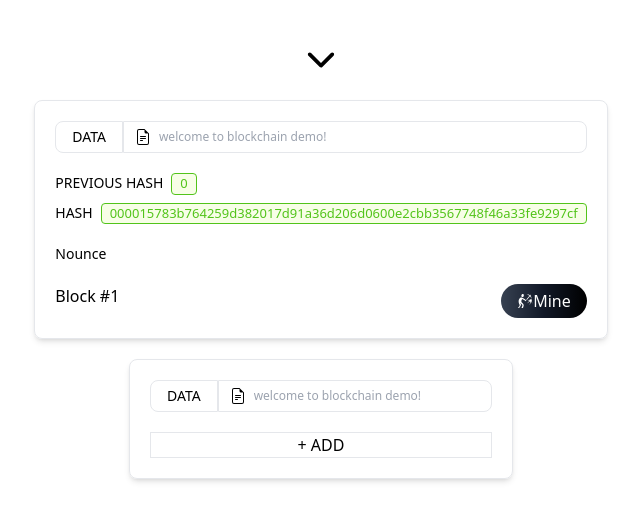
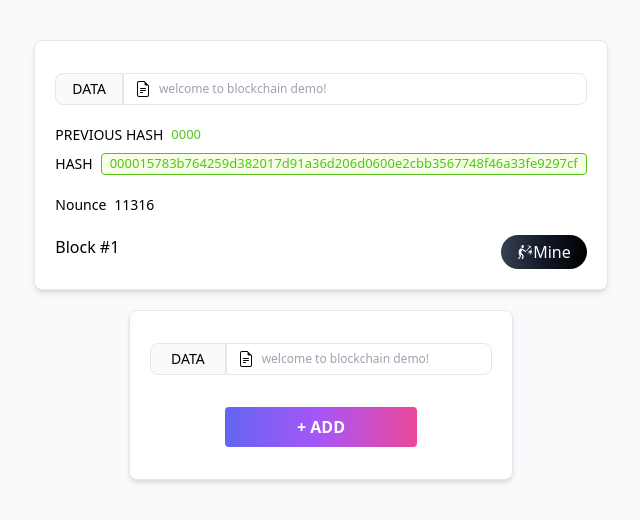
Before and after one commit to VijayKesanakurthi/blockchaindemo, a Next.js app: page / in a window 1280 px wide. Shown: the top 524 px of the page, without its empty margins (319-959 px from the left). Built offline with nearby package versions, Linux system fonts and the light colour scheme.

Commit message:
styling left

```diff
--- a/components/add.jsx
+++ b/components/add.jsx
@@ -1,17 +1,31 @@
 import {BsFileEarmarkText} from 'react-icons/bs'
+// // import sha256 from 'crypto-js/sha256';
+// import * as sha256 from 'crypto-js/sha256';
+// // import sha256 = require("crypto-js/sha256");
+// import Base64 from 'crypto-js/enc-base64';
+// import hmacSHA512 from 'crypto-js/hmac-sha512';
+// import {AddBlock} from './backend'
+import {useState} from 'react'
 
 
-export default function add({data,handle}){
+
+export default function add({handle}){
   const styles={
-    wrapper:` mt-10 flex space-y-5 font-extralight   align-center w-full p-5 border max-w-sm justify-center flex-col w-full shadow-md rounded-lg hover:shadow-2xl transition-all`,
+    wrapper:` bg-white mt-14 flex space-y-8 font-extralight   items-center w-full p-5 py-8 border max-w-sm justify-center flex-col w-full shadow-md rounded-lg hover:shadow-2xl transition-all`,
     inputwrapper:"  flex   w-full  items-center ",
     input:"outline-none text-xs p-[4px]  flex-1 ",
     inputgroup:`p-[3px]  hover:border-sky-400 focus-within:ring-2 focus-within:ring-sky-100 focus-within:border-sky-400 flex rounded-r-lg items-center border flex-1`,
     texticon:"p-[4px] pl-2",
-    inputtext:"border rounded-l-lg p-[5px] text-sm font-light  px-4",
-    button:"border",
+    inputtext:"border rounded-l-lg p-[5px] text-sm font-light  px-5 bg-gray-50",
+    button:"bg-gradient-to-r from-indigo-500 via-purple-500 to-pink-500 hover:bg-gray-400 text-white font-bold w-full  max-w-[12rem] py-2 px-4 rounded",
   }
 
+
+  const [input,setInput]=useState("");
+  const [load,setLoad]=useState(true)
+  function handleClick(){
+   handle(input)
+  }
 
   return(
     <div className={styles.wrapper}>
@@ -24,13 +38,15 @@ export default function add({data,handle}){
        <BsFileEarmarkText />
           </span>
         <input
+          onChange={(e)=>setInput(e.target.value)}
           placeholder="welcome to blockchain demo!"
           className={styles.input} type="text"/>
       </div>
     </div>
       <button
-        onClick={()=>handle([... data,{block: 1, chain: 1, nonce: 11316, previous: '0',hash:'000015783b764259d382017d91a36d206d0600e2cbb3567748f46a33fe9297cf'}])}
-        className={styles.button}> + ADD</button>
+        onClick={handleClick}
+        className={styles.button}>
+          + ADD</button>
       </div>
   )
 }
--- a/components/block.jsx
+++ b/components/block.jsx
@@ -1,26 +1,31 @@
-import {BsFileEarmarkText} from 'react-icons/bs'
-import {GiMiner} from 'react-icons/gi'
+import {BsFileEarmarkText} from 'react-icons/bs';
+import {GiMiner} from 'react-icons/gi';
+import {useState} from 'react';
 
-
-const Block=({hash,prevhash})=>{
+const Block=({data,hashChange,mine})=>{
   const styles={
-    wrapper:`flex space-y-5 font-extralight    align-center w-full p-5 border max-w-xl justify-center flex-col w-full shadow-md rounded-lg hover:shadow-2xl transition-all`,
+    wrapper:`flex space-y-5 font-extralight   bg-white align-center w-full p-5 pt-8 border min-w-xl max-w-xl justify-center flex-col w-full shadow-md rounded-lg hover:shadow-2xl transition-all`,
     inputwrapper:"  flex   w-full  items-center ",
     input:"outline-none text-xs p-[4px]  flex-1 ",
     inputgroup:`p-[3px]  hover:border-sky-400 focus-within:ring-2 focus-within:ring-sky-100 focus-within:border-sky-400 flex rounded-r-lg items-center border flex-1`,
     texticon:"p-[4px] pl-2",
-    inputtext:"border rounded-l-lg p-[5px] text-sm font-light  px-4"
+    inputtext:"border rounded-l-lg p-[5px] text-sm font-light bg-gray-50 px-4"
   }
   const text={
     wrapper:"space-y-2 ",
-    prev:"flex space-x-2",
-    scroll:"overflow-x-scroll scrollbar-thin text-[13px] py-0",
+    prev:"flex space-x-2 items-center",
+    scroll:"overflow-x-scroll scrollbar-thin text-[13px] max-md",
     green:" bg-lime-50 border text-[#52c41a] rounded border-[#52c41a] px-2",
     txt:"text-sm",
+    greenprev:"text-[#52c41a] text-[0.7rem]",
+    redprev:"text-red-400 text-[0.7rem]",
+   red:" bg-red-50 border text-red-400 rounded border-red-400 px-2",
+
   }
   const button={
     btn:`flex items-center text-md  bg-gradient-to-r from-gray-700 via-gray-900 to-black px-4 space-x-2 py-[5px] rounded-full text-white`
   }
+
   return(
 
     <div className={styles.wrapper}>
@@ -33,6 +38,8 @@ const Block=({hash,prevhash})=>{
        <BsFileEarmarkText />
           </span>
         <input
+        value={data.data}
+          onChange={(e)=>hashChange(data,e.target.value)}
           placeholder="welcome to blockchain demo!"
           className={styles.input} type="text"/>
       </div>
@@ -40,21 +47,25 @@ const Block=({hash,prevhash})=>{
    <div className={text.wrapper}>
     <div className={text.prev}>
       <p className={text.txt}>PREVIOUS HASH</p>
-      <div className={`${text.green} ${text.scroll}`}>{prevhash}</div>
+      <div className={`${data.previous.slice(0,4)==="0000"?text.greenprev:text.redprev} ${text.scroll}`}>{data.previous}</div>
     </div>
      <div className={text.prev}>
        <p className={text.txt}>HASH</p>
-       <div className={`${text.green} ${text.scroll}`}>{hash}</div>
+       <div className={`${data.hash.slice(0,4)==="0000"?text.green:text.red} ${text.scroll}`}>{data.hash}  </div>
      </div>
      </div>
+      <div className="flex space-x-2">
       <p className={text.txt}>Nounce</p>
+        <div className="text-sm ">
+    {data.nonce}
+          </div>
+      </div>
       <div className="flex justify-between">
         <div>
-          Block #1
+          Block #{data.block}
         </div>
     <div >
-      <button className={button.btn}><GiMiner/>Mine</button>
-
+      <button disabled={data.hash.slice(0,4)==="0000"} onClick={()=>mine(data,true)} className={button.btn}><GiMiner/>Mine</button>
     </div>
         </div>
   </div>
--- a/components/blockchain.jsx
+++ b/components/blockchain.jsx
@@ -1,27 +1,96 @@
 import Block from './block'
 import Add from './add'
 import {useState} from 'react'
-import {IoIosArrowDown} from 'react-icons/io'
+// import {IoIosArrowDown} from 'react-icons/io'
+import {FcExpand} from 'react-icons/fc'
+import { sha256 } from 'js-sha256';
 
 
 
 
-const BlockChain=()=>{
-  const[chain,setChain]=useState([{block: 1, chain: 1, nonce: 11316, previous: '0',hash:'000015783b764259d382017d91a36d206d0600e2cbb3567748f46a33fe9297cf'}])
+ const BlockChain=()=>{
+  const[chain,setChain]=useState([{block: 1, chain: 1, nonce: 11316, previous: '0000',hash:'000015783b764259d382017d91a36d206d0600e2cbb3567748f46a33fe9297cf',data:""}])
+
+  //Back Process
+  var difficulty = 4;
+var maximumNonce = 500000;
+var pattern = '';
+for (var x=0; x<difficulty; x++) {
+  pattern += '0';
+}
+function addBlock(data){
+     const block={block: chain.length+1,data:data, chain: 1, nonce: 11316, previous:chain[chain.length-1].hash,hash:""}
+  mine(block);
+  setChain([... chain,block])
+
+}
+   // updateChain()
+
+  function mine(block, isChain=false) {
+  for (var x = 0; x <= maximumNonce; x++) {
+    block.hash=getSha256(block.data+chain.length+1+x+block.previous)
+
+    if (block.hash.slice(0,4) === pattern) {
+      block.nonce=x;
+
+      if (isChain) {
+        // setChain(e=>e.map(b=>b.block===block.block?block:b))
+        hashChange(block,block.data,true)
+      }
+      // else {
+      //   updateState(block, chain);
+      // }
+
+      break;
+    }
+  }}
+
+  function hashChange(block,txt,mine=false){
+    var hash;
+    setChain(chain.map((e,i)=>{
+
+      if(e.block===block.block){
+ hash=mine?block.hash:getSha256(block.data+block.block+block.nonce+block.previous)
+    console.log(hash)
+
+        return{...block,data:txt,hash}
+
+  }
+      else if(e.block>block.block){
+        const prev=hash;
+        hash=getSha256(e.data+e.block+e.nonce+prev)
+        return{...e,previous:prev,hash}
+      }
+      return e
+    })
+  )
+
+
+
+  }
+
+  function getSha256(txt) {
+    // calculate a SHA256 hash of the contents of the block
+     return sha256(txt)
+
+  }
 
 
   return(
     <div className="flex flex-col space-y-5 justify-center items-center">
-      {chain.map((e)=>
-      <div className="flex flex-col items-center justify-center space-y-5">
+      <Block data={chain[0]} hashChange={hashChange} mine={mine}/>
+      {chain.slice(1,).map((e)=>
+      <div  key={e.block} className="flex flex-col items-center justify-center space-y-5">
       <div>
-        <IoIosArrowDown  className="h-10 w-10"/>
+        <FcExpand  className="h-10 w-10"/>
       </div>
-      <Block hash={e.hash} prevhash={e.previous}/>
+      <Block data={e} hashChange={hashChange} mine={mine}/>
+
         </div>
         )}
-      <Add data={chain}  handle={setChain}/>
+      <Add data={chain}  handle={addBlock}/>
     </div>
   )
 }
+
 export default BlockChain;
--- a/package.json
+++ b/package.json
@@ -9,7 +9,9 @@
     "lint": "next lint"
   },
   "dependencies": {
+    "backend": "0.0.0",
     "crypto-js": "^4.1.1",
+    "js-sha256": "^0.9.0",
     "next": "12.1.0",
     "react": "17.0.2",
     "react-dom": "17.0.2",
--- a/pages/index.jsx
+++ b/pages/index.jsx
@@ -4,7 +4,7 @@ import BlockChain from '../components/blockchain'
 
 export default function Home() {
   return (
-   <div className="flex py-10 justify-center align-center">
+   <div className="bg-gray-50 h-full max-h-full flex py-10 justify-center align-center">
 
     <BlockChain/>
    </div>
```
Also changed, not shown: 2 other files (tests, documents, lock files or other folders).
